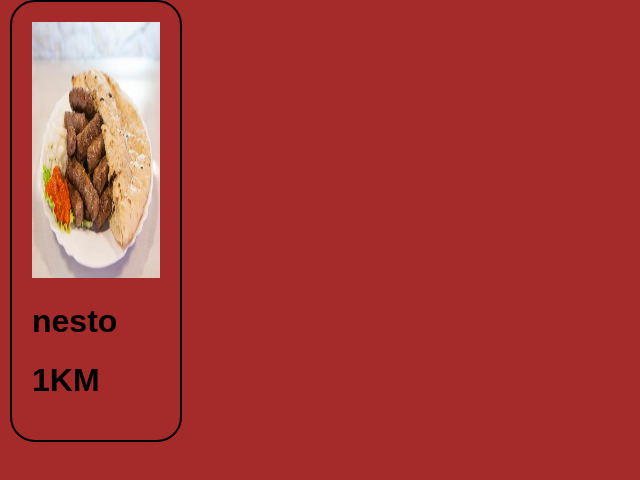
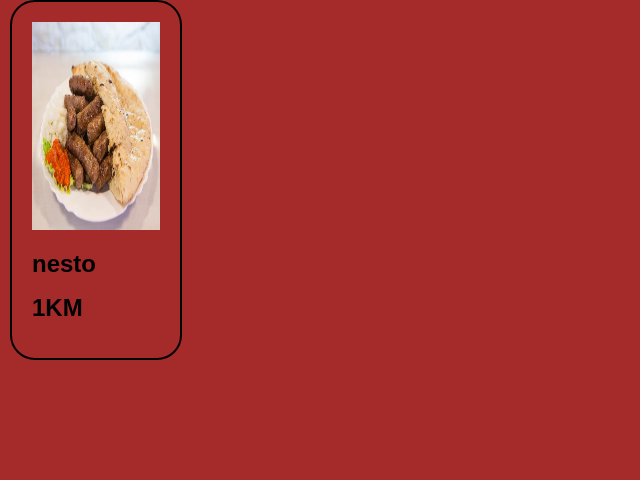
Before and after one commit to fcausevic1/RestaurantAppFrontend, a React (Create React App) app: page / in a window 1280 px wide. Shown: the top 480 px of the page, without its empty margins (0-640 px from the left). Built offline with nearby package versions, Linux system fonts and the light colour scheme.

Commit message:
novi font

```diff
--- a/src/components/Proizvod.css
+++ b/src/components/Proizvod.css
@@ -1,11 +1,17 @@
 
 img {
     width: 8em;
-    height: 16em;
+    height: 13em;
 }
 
 .cijena .naziv {
     font-family: Arial, Helvetica, sans-serif;
+    font-size: small;
+}
+
+h1 {
+    font-family: Arial, Helvetica, sans-serif;
+    font-size: x-large;
 }
 
 .omotac {
```
